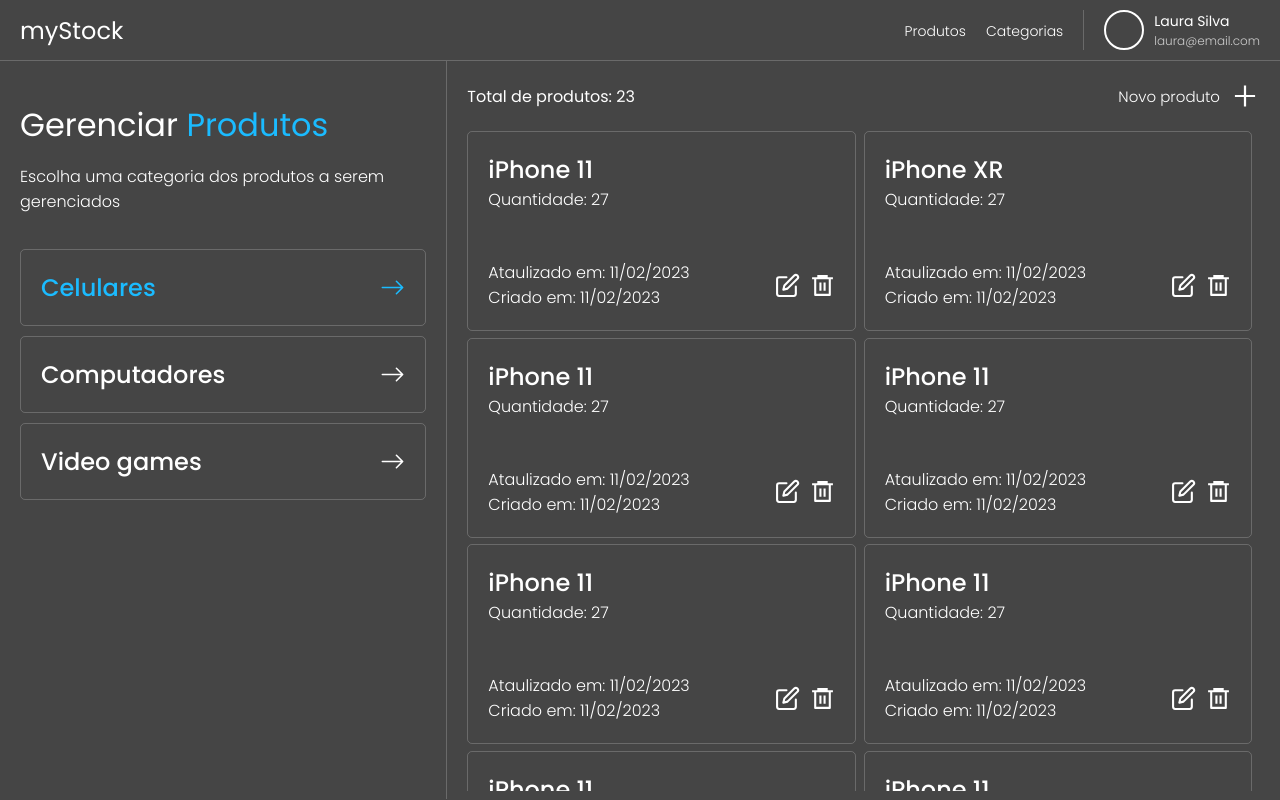
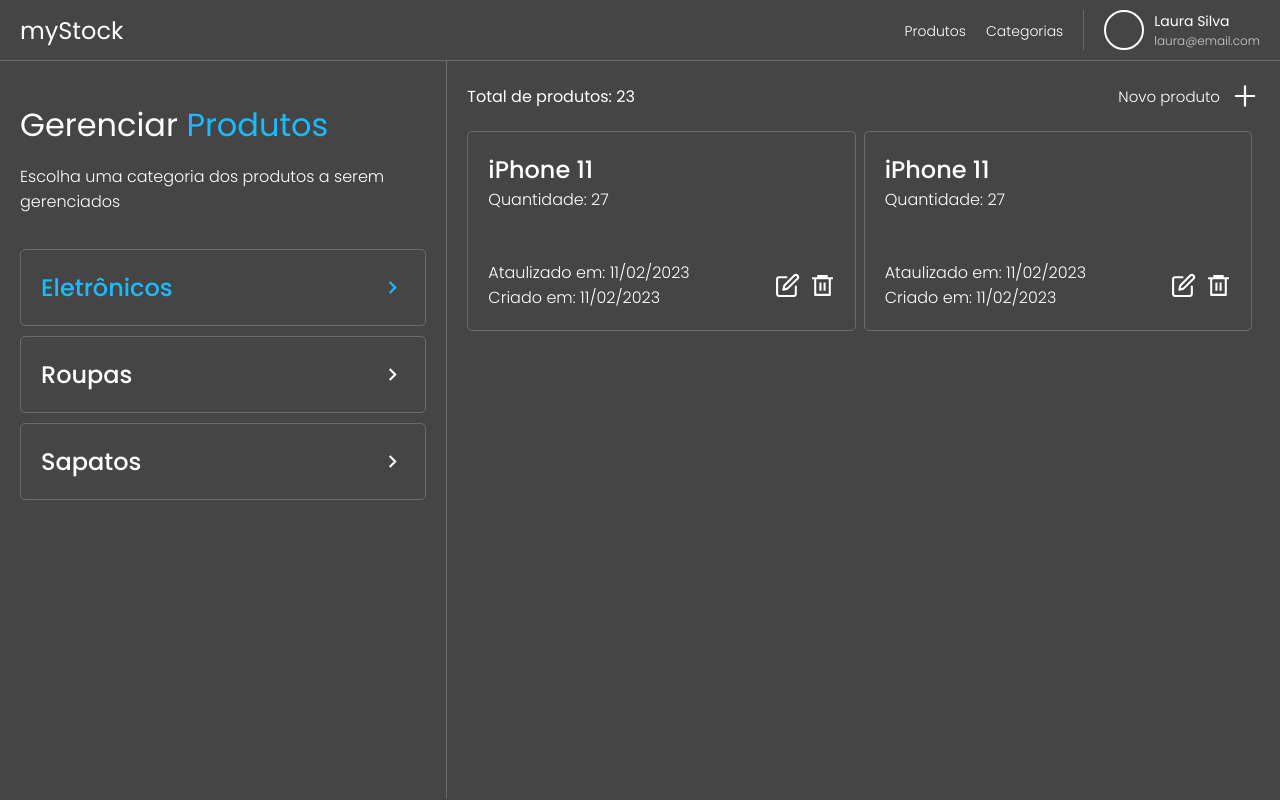
Before and after one commit to ICEI-PUC-Minas-PMV-ADS/pmv-ads-2023-1-e4-proj-infra-t1-time5-mystock, a React (Create React App) app in the folder src/web/: page /products in a window 1280 px wide. Built offline with nearby package versions, Linux system fonts and the light colour scheme.

Commit message:
Refatoração gerencair produtos

```diff
--- a/src/web/src/components/header/index.jsx
+++ b/src/web/src/components/header/index.jsx
@@ -3,15 +3,12 @@
 import {
   HeaderStyles,
   ContentNav,
-  DropDown,
   DataUser,
   NameUser,
   ImageUser,
 } from "./styles";
 
 export default function Header() {
-  const [modal, setModal] = useState(false);
-  const ItensModal = [{ name: "Eletrônicos" }, { name: "Brinquedos" }];
   return (
     <HeaderStyles>
       <h2 as={Link} to="/products">
@@ -20,20 +17,7 @@
       <ContentNav>
         <ul>
           <li>
-            <a onClick={() => setModal(!modal)}>Produtos</a>
-            {modal && (
-              <DropDown>
-                <ul>
-                  {ItensModal.map((item, index) => {
-                    return (
-                      <li key={index}>
-                        <a>{item.name}</a>
-                      </li>
-                    );
-                  })}
-                </ul>
-              </DropDown>
-            )}
+            <a>Produtos</a>
           </li>
           <li>
             <a>Categorias</a>
--- a/src/web/src/pages/products/management/index.jsx
+++ b/src/web/src/pages/products/management/index.jsx
@@ -9,94 +9,60 @@
   CardSubcategorys,
   ContentCards,
   ButtonBack,
+  TitleCategoryCard,
+  ModalCategoryCard,
 } from "./styles";
 import { TitlePages, DescriptionPages } from "../../../styleGlobal/styles";
-import { BsArrowLeft, BsArrowRight } from "react-icons/bs";
+import { BsArrowLeft } from "react-icons/bs";
+import { MdKeyboardArrowRight, MdKeyboardArrowDown } from "react-icons/md";
 
 export default function ProductManagement() {
   const [actualCatgory, setActualCategory] = useState(0);
+  const [actualSubCatgory, setActualSubCategory] = useState(0);
   const [showProducts, setShowProducts] = useState(false);
+  const [openSubcategorys, setOpenSubcategorys] = useState({
+    open: false,
+    item: null,
+  });
+
+  const categorys = [
+    { name: "Eletrônicos", id: 0 },
+    { name: "Roupas", id: 1 },
+    { name: "Sapatos", id: 2 },
+  ];
+
   const subCategorys = [
-    { name: "Celulares", id: 0 },
-    { name: "Computadores", id: 1 },
-    { name: "Video games", id: 2 },
+    { name: "Celulares", categoryId: 0, id: 0 },
+    { name: "Camisas", categoryId: 1, id: 1 },
+    { name: "Tênis", categoryId: 2, id: 2 },
   ];
 
   const products = [
     {
       name: "iPhone 11",
       amount: 27,
-      categoryId: 0,
-      updatedAt: "11/02/2023",
-      createdAt: "11/02/2023",
-    },
-    {
-      name: "iPhone 12",
-      amount: 27,
-      categoryId: 1,
-      updatedAt: "11/02/2023",
-      createdAt: "11/02/2023",
-    },
-    {
-      name: "iPhone 13",
-      amount: 27,
-      categoryId: 2,
-      updatedAt: "11/02/2023",
-      createdAt: "11/02/2023",
-    },
-    {
-      name: "iPhone XR",
-      amount: 27,
-      categoryId: 0,
+      subcategoryId: 0,
       updatedAt: "11/02/2023",
       createdAt: "11/02/2023",
     },
     {
       name: "iPhone 11",
       amount: 27,
-      categoryId: 0,
+      subcategoryId: 0,
       updatedAt: "11/02/2023",
       createdAt: "11/02/2023",
     },
     {
-      name: "iPhone 11",
+      name: "Blusa vermelha",
       amount: 27,
-      categoryId: 0,
+      subcategoryId: 1,
       updatedAt: "11/02/2023",
       createdAt: "11/02/2023",
     },
     {
-      name: "iPhone 11",
+      name: "Nike Shox",
       amount: 27,
-      categoryId: 0,
-      updatedAt: "11/02/2023",
-      createdAt: "11/02/2023",
-    },
-    {
-      name: "iPhone 11",
-      amount: 27,
-      categoryId: 0,
-      updatedAt: "11/02/2023",
-      createdAt: "11/02/2023",
-    },
-    {
-      name: "iPhone 11",
-      amount: 27,
-      categoryId: 0,
-      updatedAt: "11/02/2023",
-      createdAt: "11/02/2023",
-    },
-    {
-      name: "iPhone 11",
-      amount: 27,
-      categoryId: 0,
-      updatedAt: "11/02/2023",
-      createdAt: "11/02/2023",
-    },
-    {
-      name: "iPhone 11",
-      amount: 27,
-      categoryId: 0,
+      subcategoryId: 2,
       updatedAt: "11/02/2023",
       createdAt: "11/02/2023",
     },
@@ -112,18 +78,51 @@
           Escolha uma categoria dos produtos a serem gerenciados
         </DescriptionPages>
         <ContentCards>
-          {subCategorys.map((subCategory, index) => {
+          {categorys.map((category, index) => {
             return (
-              <CardSubcategorys
-                key={index}
-                onClick={() => {
-                  setActualCategory(subCategory.id);
-                  setShowProducts(true);
-                }}
-                active={actualCatgory === subCategory.id}
-              >
-                <h2>{subCategory.name}</h2>
-                <BsArrowRight className="icon" />
+              <CardSubcategorys key={index}>
+                <TitleCategoryCard
+                  onClick={() => {
+                    setActualCategory(category.id);
+                    setOpenSubcategorys({
+                      open: !openSubcategorys.open,
+                      item: category.id,
+                    });
+                  }}
+                  active={actualCatgory === category.id}
+                >
+                  <h2>{category.name}</h2>
+                  {openSubcategorys.open &&
+                  openSubcategorys.item === category.id ? (
+                    <MdKeyboardArrowDown className="icon" />
+                  ) : (
+                    <MdKeyboardArrowRight className="icon" />
+                  )}
+                </TitleCategoryCard>
+                <ModalCategoryCard
+                  display={
+                    openSubcategorys.open &&
+                    openSubcategorys.item === category.id
+                  }
+                >
+                  {subCategorys.map((item, index) => {
+                    return (
+                      <>
+                        {item.categoryId === category.id && (
+                          <h3
+                            key={index}
+                            onClick={() => {
+                              setActualSubCategory(item.id);
+                              setShowProducts(true);
+                            }}
+                          >
+                            {item.name}
+                          </h3>
+                        )}
+                      </>
+                    );
+                  })}
+                </ModalCategoryCard>
               </CardSubcategorys>
             );
           })}
@@ -138,7 +137,7 @@
           {products.map((product, index) => {
             return (
               <>
-                {product.categoryId === actualCatgory && (
+                {product.subcategoryId === actualSubCatgory && (
                   <Card
                     key={index}
                     name={product.name}
--- a/src/web/src/pages/products/management/styles.js
+++ b/src/web/src/pages/products/management/styles.js
@@ -42,12 +42,21 @@
   display: flex;
   width: 100%;
   height: fit-content;
-  justify-content: space-between;
   align-items: center;
-  padding: 20px;
+  flex-direction: column;
   border: 1px solid #fff3;
   border-radius: 5px;
   cursor: pointer;
+`;
+
+export const TitleCategoryCard = styled.div`
+  width: 100%;
+  display: flex;
+  justify-content: space-between;
+  align-items: center;
+  height: 100;
+  padding: 20px;
+
   .icon {
     font-size: 25px;
     color: ${(props) => (props.active ? "#1bbbff" : "#fff")};
@@ -56,6 +65,23 @@
   h2 {
     color: ${(props) => (props.active ? "#1bbbff" : "#fff")};
     font-weight: 500;
+  }
+`;
+
+export const ModalCategoryCard = styled.div`
+  display: flex;
+  max-height: 300px;
+  height: 100%;
+  overflow: auto;
+  width: 100%;
+  flex-direction: column;
+  gap: 15px;
+  display: ${(props) => (props.display ? "flex" : "none")};
+  padding: 0 20px 20px 20px;
+
+  h3 {
+    font-weight: 500;
+    color: #fff;
   }
 `;
 
```
